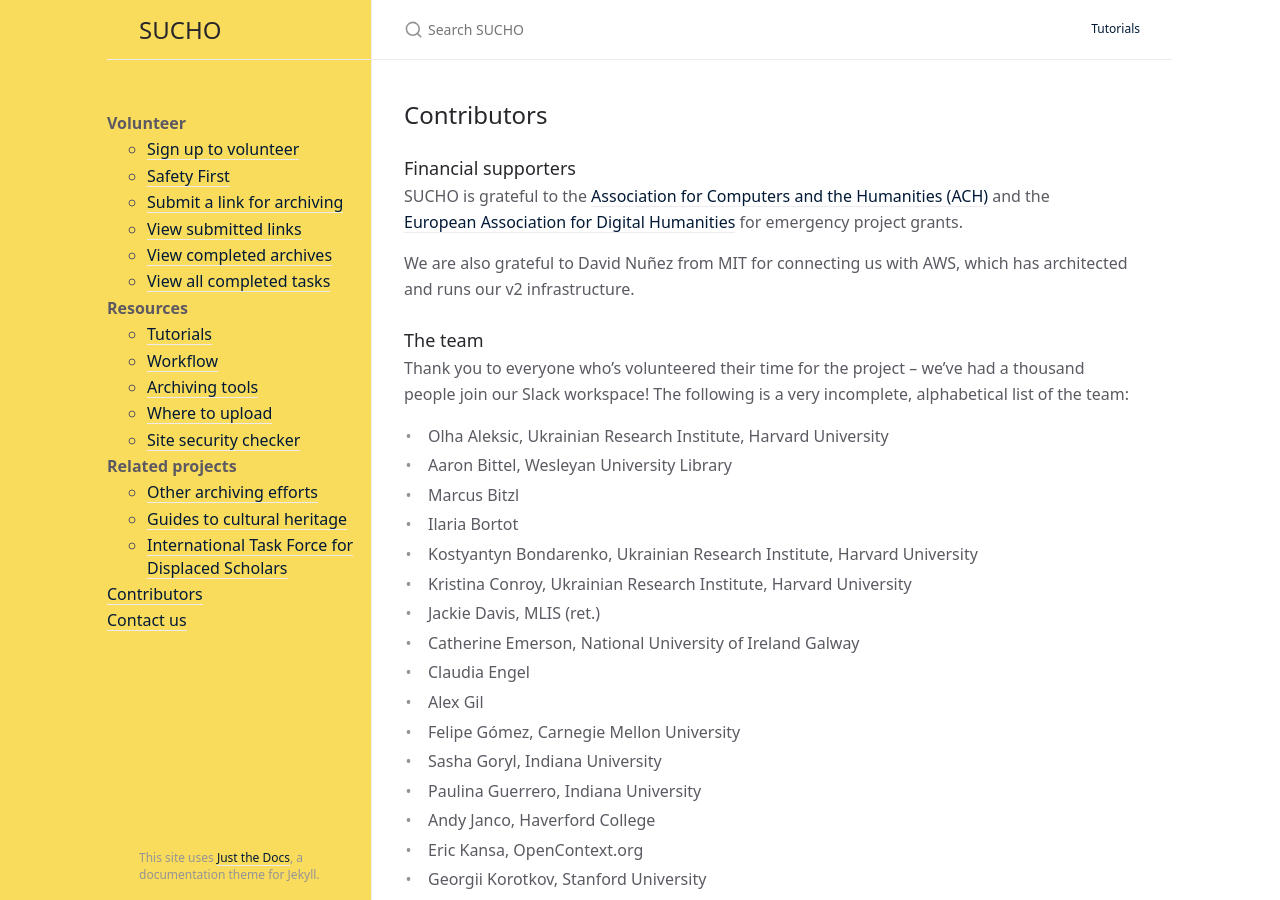
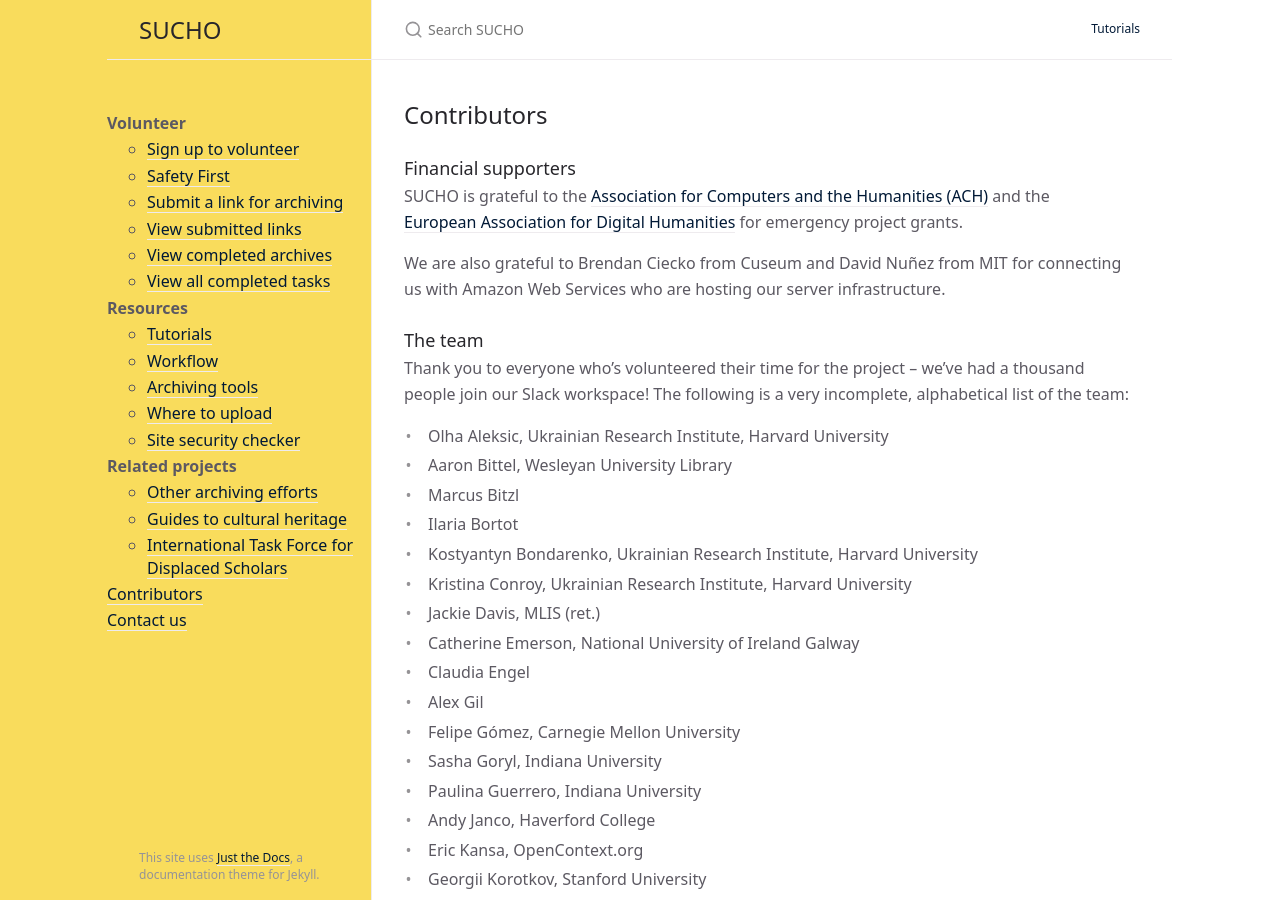
Before and after one commit to sucho-archiving/sucho-archiving.github.io, a Jekyll site: the page built from contributors.md, in a window 1280 px wide and 900 px high. Built offline with Jekyll 4.4.1, drawn with Linux system fonts in a browser that asks for light colours.

Commit message:
Added more contributors

```diff
--- a/contributors.md
+++ b/contributors.md
@@ -10,7 +10,7 @@
 
 SUCHO is grateful to the [Association for Computers and the Humanities (ACH)](https://ach.org/) and the [European Association for Digital Humanities](https://eadh.org/) for emergency project grants.
 
-We are also grateful to David Nuñez from MIT for connecting us with AWS, which has architected and runs our v2 infrastructure.
+We are also grateful to Brendan Ciecko from Cuseum and David Nuñez from MIT for connecting us with Amazon Web Services who are hosting our server infrastructure.
 
 ### The team
 Thank you to everyone who's volunteered their time for the project -- we've had a thousand people join our Slack workspace! The following is a very incomplete, alphabetical list of the team:
```
